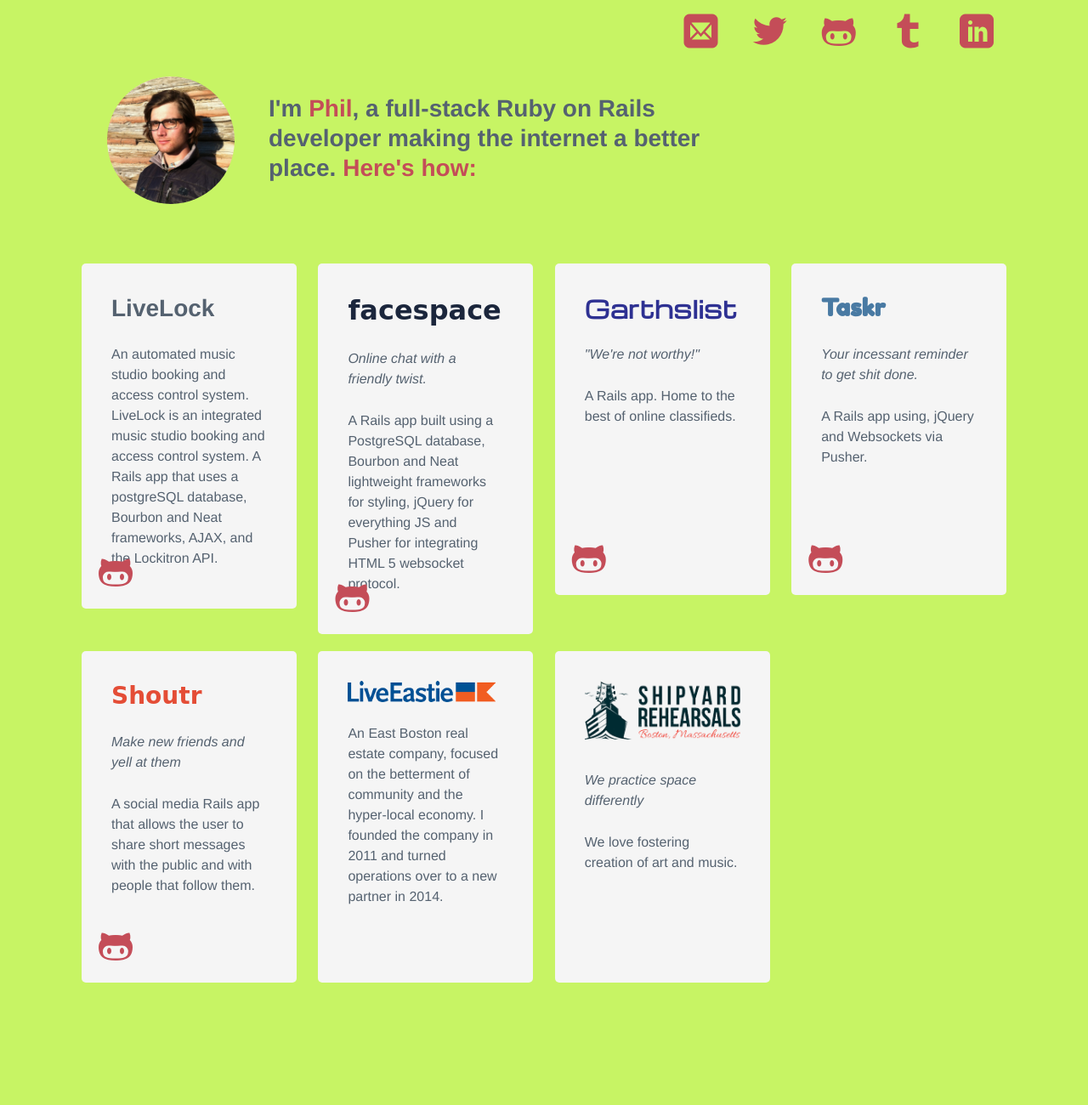
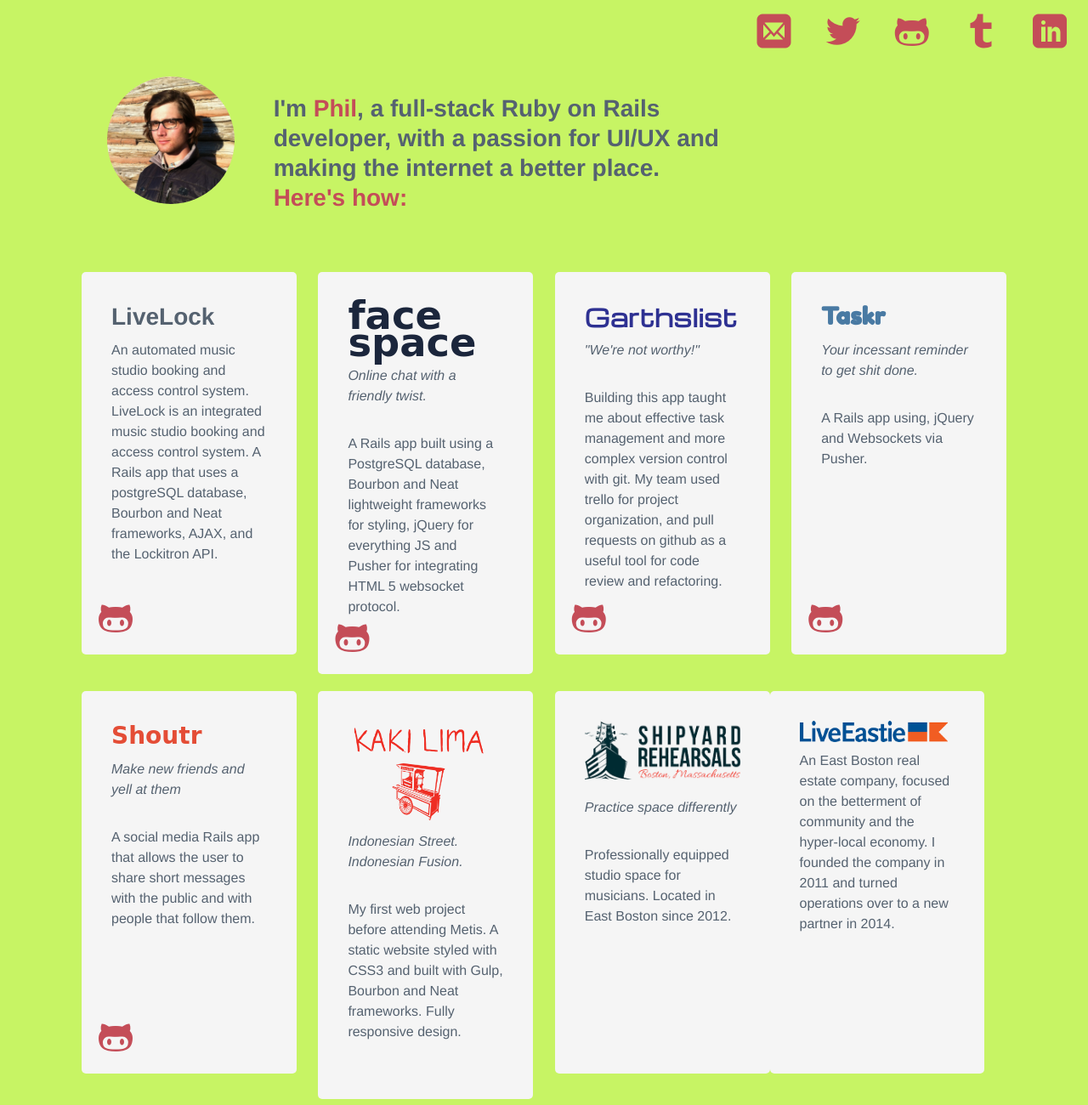
Before and after one commit to philgutowski/philgutowski.github.io, a plain HTML site: page index.html in a window 1280 px wide. Shown: the whole page at 85% size. Before the commit the page ends 1176 px from the top, so only its background shows below. Drawn offline with nearby package versions, Linux system fonts and the light colour scheme; a web font is replaced by a local one.

Commit message:
Refactor css

```diff
--- a/css/scss/page-style.scss
+++ b/css/scss/page-style.scss
@@ -4,9 +4,9 @@
 
 $large-screen: em(1060);
 $large-screen-up: new-breakpoint(max-width $large-screen 12);
-$medium-screen: em(690);
+$medium-screen: em(710);
 $medium-screen-up: new-breakpoint(max-width $medium-screen 12);
-$small-screen: em(400);
+$small-screen: em(480);
 $small-screen-up: new-breakpoint(max-width $small-screen 12);
 
 body {
@@ -16,10 +16,15 @@ body {
 .social-container {
   @include outer-container;
   margin-top: 10px;
+  margin-right: 10px;
+
   .social {
+    text-align: right;
+    font-size: 2.5em;
     span {
       margin: 0 15px;
     }
+
     @include span-columns(12);
     @include media($medium-screen-up) {
       font-size: 1.75em;
@@ -27,19 +32,14 @@ body {
         margin: 0 3px;
       }
     }
-    text-align: right;
-    font-size: 2.5em;
   }
 }
 
-.bg-1 {
+.welcome-section {
   @include outer-container;
   margin-top: 20px;
+
   .avatar {
-    @include span-columns(5);
-    @include media($medium-screen-up) {
-      @include span-columns(4);
-    }
     background-image: url(../img/avatar.jpg);
     background-size: cover;
     background-repeat: no-repeat;
@@ -48,17 +48,26 @@ body {
     max-width: 150px;
     border-radius: 50%;
     margin: 0 20px 20px 30px;
+    @include span-columns(5);
+    @include media($medium-screen-up) {
+      @include span-columns(4);
+    }
   }
+
   .intro {
+    margin: 20px;
     @include span-columns(6);
     @include media($medium-screen-up) {
       @include span-columns(12);
+      max-width: 90%;
     }
-    margin: 20px;
+    @include media($small-screen-up) {
+      max-width: 90%;
+    }
   }
 }
 
-.bg-2 {
+.project-section {
   @include outer-container;
   ul {
     margin-top: 50px;
@@ -88,6 +97,18 @@ body {
     .block {
       @include span-columns(3);
       @include omega(4n);
+      position: relative;
+      border-radius: 5px;
+      background-color: whitesmoke;
+      margin-bottom: 20px;
+      min-height: 450px;
+      padding: 35px;
+
+      p {
+        margin-top: 10px;
+        padding-bottom: 20px;
+      }
+
       @include media($large-screen-up) {
         @include span-columns(4);
         @include omega(3n);
@@ -98,17 +119,8 @@ body {
       }
       @include media($small-screen-up) {
         @include span-columns(12);
-      }
-
-      position: relative;
-      border-radius: 5px;
-      background-color: whitesmoke;
-      margin-bottom: 20px;
-      min-height: 390px;
-      padding: 35px;
-
-      p {
-        margin-top: 25px;
+        margin: 10px;
+        width: 90%;
       }
 
       .shoutr {
@@ -128,7 +140,8 @@ body {
       .facespace {
         font-family: "Monofett", cursive;
         color: rgb(27, 38, 60);
-        font-size: 2em;
+        font-size: 2.9em;
+        line-height: .7em;
       }
       .liveeastie {
         background-image: url(../img/liveeastie.png);
@@ -143,6 +156,13 @@ body {
         height: 80px;
         width: 100%;
       }
+      .kaki-lima {
+        background-image: url(../img/kaki_lima.png);
+        background-size: contain;
+        background-repeat: no-repeat;
+        height: 120px;
+        width: 100%;
+      }
     }
   }
 }
--- a/index.html
+++ b/index.html
@@ -31,14 +31,14 @@
           </div>
         </div>
 
-          <div class="page-container bg-1">
+          <div class="welcome-section">
             <div class="avatar"></div>
             <div class="intro"><h3>I'm <span class="accent">Phil</span>,
-            a full-stack Ruby on Rails developer making the internet a better place.
+            a full-stack Ruby on Rails developer, with a passion for UI/UX and  making the internet a better place.
             <span class="accent">Here's how:</span></h3></div>
           </div>
 
-          <div class="page-container bg-2">
+          <div class="project-section">
             <ul>
 
               <li class="block">
@@ -56,7 +56,7 @@
 
               <li class="block">
                 <a href="http://face-space-chat.herokuapp.com" target="_blank">
-                  <h3 class="facespace">facespace</h3>
+                  <h3 class="facespace">face<br>space</h3>
                 </a>
                 <p><em>Online chat with a friendly twist.</em></p>
                 <p>A Rails app built using a PostgreSQL database, Bourbon and Neat lightweight frameworks for styling, jQuery for everything JS and Pusher for integrating HTML 5 websocket protocol.</p>
@@ -72,7 +72,7 @@
                   <h3 class="garthslist">Garthslist</h3>
                 </a>
                 <p><em>"We're not worthy!"</em></p>
-                <p>A Rails app.  Home to the best of online classifieds.</p>
+                <p>Building this app taught me about effective task management and more complex version control with git. My team used trello for project organization, and pull requests on github as a useful tool for code review and refactoring.</p>
                 <div class="github-repo-icon">
                   <a href="http://github.com/garthgoldwater/garthslist" target="_blank">
                     <span class="icon-github"></span>
@@ -108,18 +108,25 @@
               </li>
 
               <li class="block">
+              <a href="http://kaki-lima.com" target="_blank">
+                <div class="kaki-lima"></div>
+                <p><em>Indonesian Street. Indonesian Fusion.</em></p>
+                <p>My first web project before attending Metis.  A static website styled with CSS3 and built with Gulp, Bourbon and Neat frameworks.  Fully responsive design.</p>
+              </li>
+
+              <li class="block">
+              <a href="http://shipyardrehearsals.com" target="_blank">
+                <div class="shipyard"></div>
+                <p><em>Practice space differently</em></p>
+                <p>Professionally equipped studio space for musicians.  Located in East Boston since 2012.</p>
+              </li>
+
+              <li class="block">
                 <a href="http://liveeastie.com" target="_blank">
                 <div class="liveeastie"></div>
                 <p>An East Boston real estate company, focused on the betterment
                 of community and the hyper-local economy.  I founded the company
                 in 2011 and turned operations over to a new partner in 2014.</p>
-              </li>
-
-              <li class="block">
-              <a href="http://shipyardrehearsals.com" target="_blank">
-                <div class="shipyard"></div>
-                <p><em>We practice space differently</em></p>
-                <p>We love fostering creation of art and music.</p>
               </li>
             </ul>
           </div>
```
Also changed, not shown: css/imports.css, css/page-style.css, img/kaki_lima.png (added), 2 other files.
